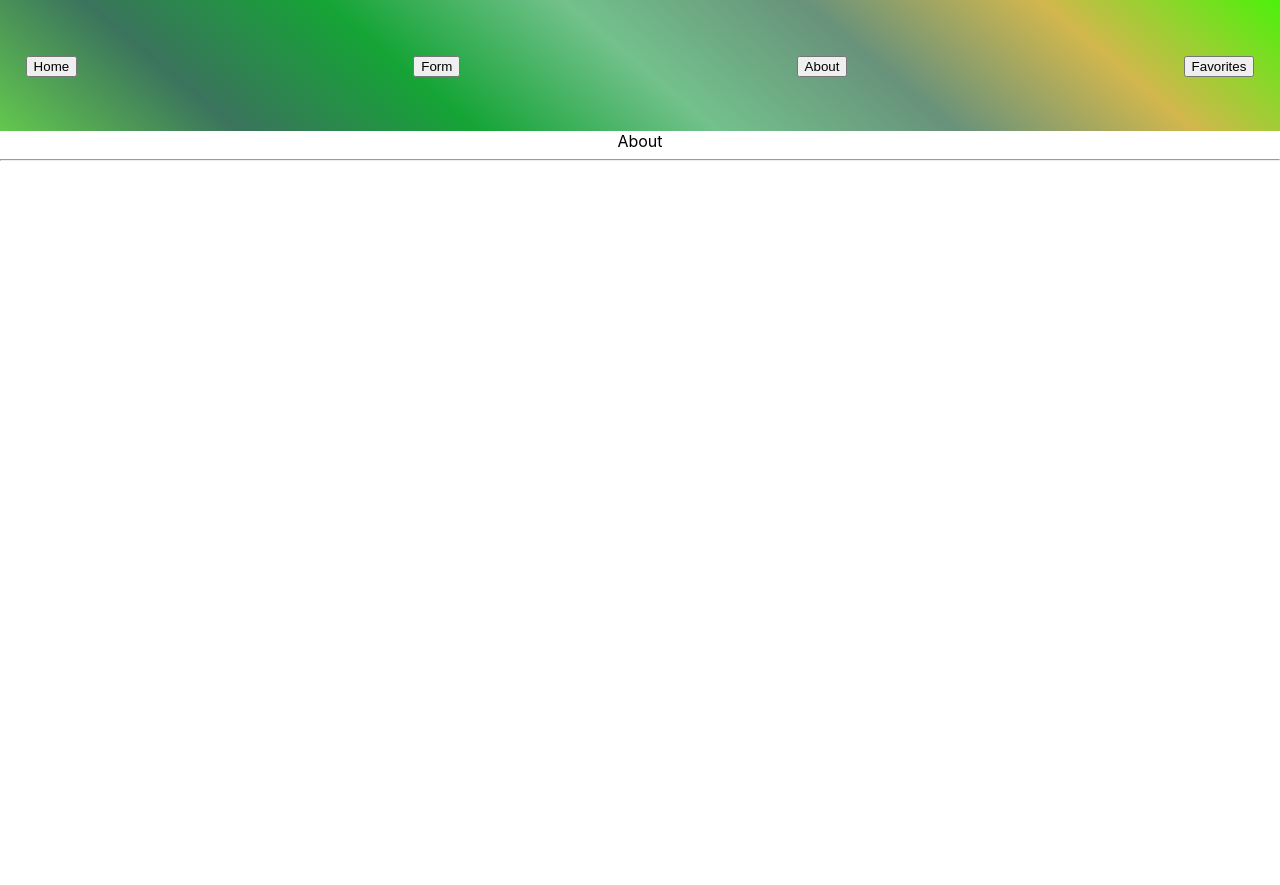
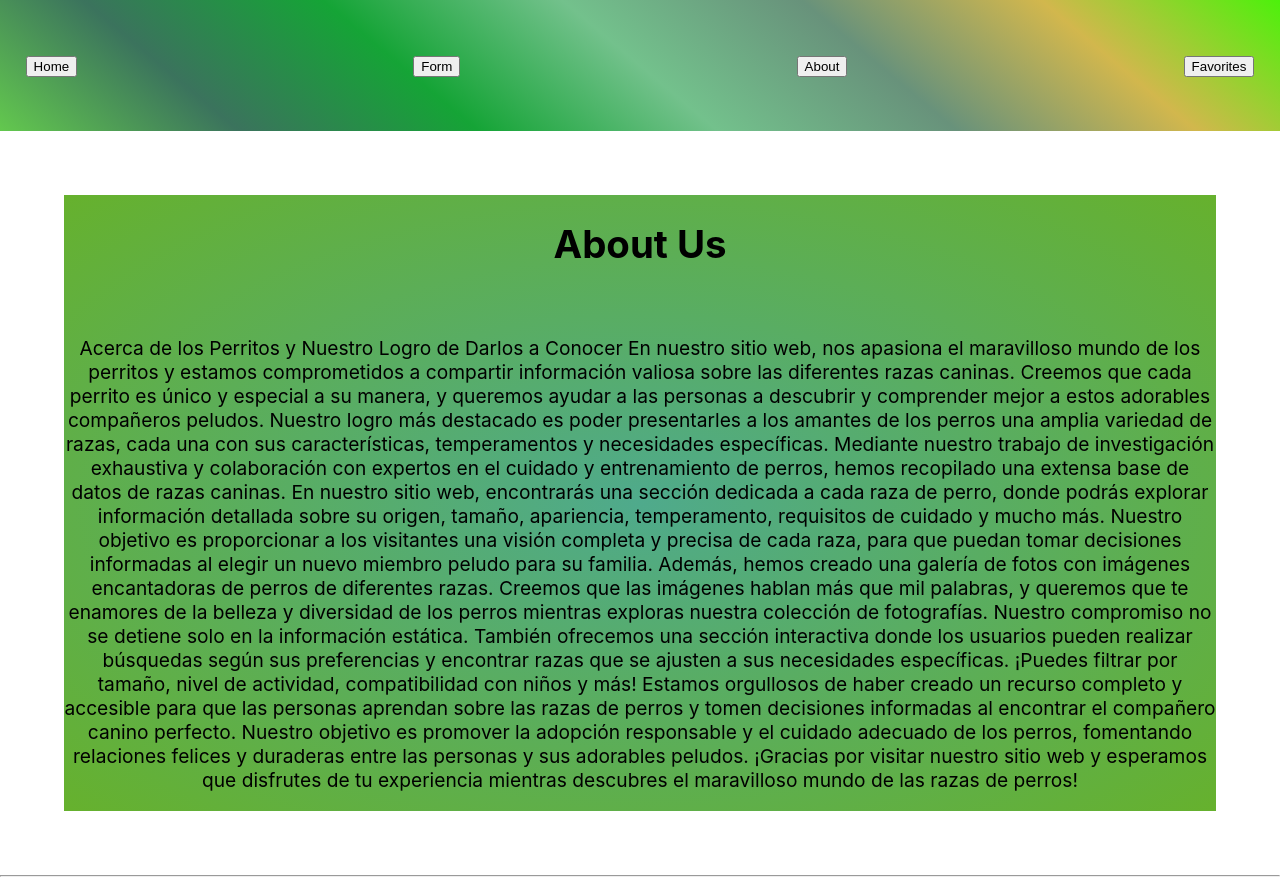
Before and after one commit to edisson89/Dogs, a React (Create React App) app in the folder client/: page /about in a window 1280 px wide. Before the commit the page ends 800 px from the top, so only its background shows below. Built offline with nearby package versions, Linux system fonts and the light colour scheme.

Commit message:
creando about

```diff
--- a/client/src/About/index.js
+++ b/client/src/About/index.js
@@ -1,8 +1,29 @@
 import React from 'react'
+import styles  from './about.module.css'
 
 const About = () => {
   return (
-    <div>About</div>
+    <div className={styles.about}>
+      <h1>About Us</h1>
+      <br></br>
+      <p>
+      Acerca de los Perritos y Nuestro Logro de Darlos a Conocer
+
+En nuestro sitio web, nos apasiona el maravilloso mundo de los perritos y estamos comprometidos a compartir información valiosa sobre las diferentes razas caninas. Creemos que cada perrito es único y especial a su manera, y queremos ayudar a las personas a descubrir y comprender mejor a estos adorables compañeros peludos.
+
+Nuestro logro más destacado es poder presentarles a los amantes de los perros una amplia variedad de razas, cada una con sus características, temperamentos y necesidades específicas. Mediante nuestro trabajo de investigación exhaustiva y colaboración con expertos en el cuidado y entrenamiento de perros, hemos recopilado una extensa base de datos de razas caninas.
+
+En nuestro sitio web, encontrarás una sección dedicada a cada raza de perro, donde podrás explorar información detallada sobre su origen, tamaño, apariencia, temperamento, requisitos de cuidado y mucho más. Nuestro objetivo es proporcionar a los visitantes una visión completa y precisa de cada raza, para que puedan tomar decisiones informadas al elegir un nuevo miembro peludo para su familia.
+
+Además, hemos creado una galería de fotos con imágenes encantadoras de perros de diferentes razas. Creemos que las imágenes hablan más que mil palabras, y queremos que te enamores de la belleza y diversidad de los perros mientras exploras nuestra colección de fotografías.
+
+Nuestro compromiso no se detiene solo en la información estática. También ofrecemos una sección interactiva donde los usuarios pueden realizar búsquedas según sus preferencias y encontrar razas que se ajusten a sus necesidades específicas. ¡Puedes filtrar por tamaño, nivel de actividad, compatibilidad con niños y más!
+
+Estamos orgullosos de haber creado un recurso completo y accesible para que las personas aprendan sobre las razas de perros y tomen decisiones informadas al encontrar el compañero canino perfecto. Nuestro objetivo es promover la adopción responsable y el cuidado adecuado de los perros, fomentando relaciones felices y duraderas entre las personas y sus adorables peludos.
+
+¡Gracias por visitar nuestro sitio web y esperamos que disfrutes de tu experiencia mientras descubres el maravilloso mundo de las razas de perros!
+      </p>
+    </div>
   )
 }
 
```
